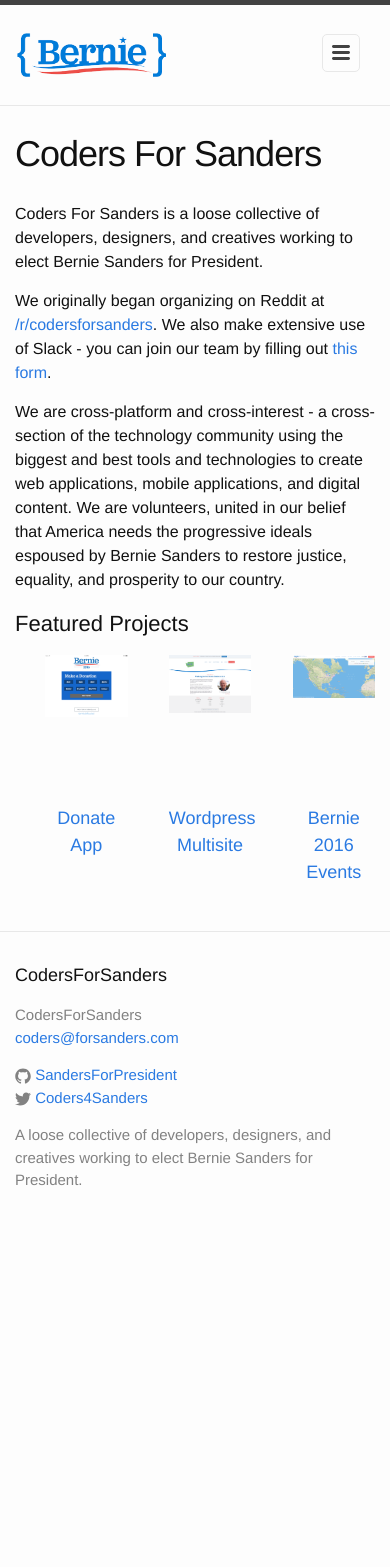
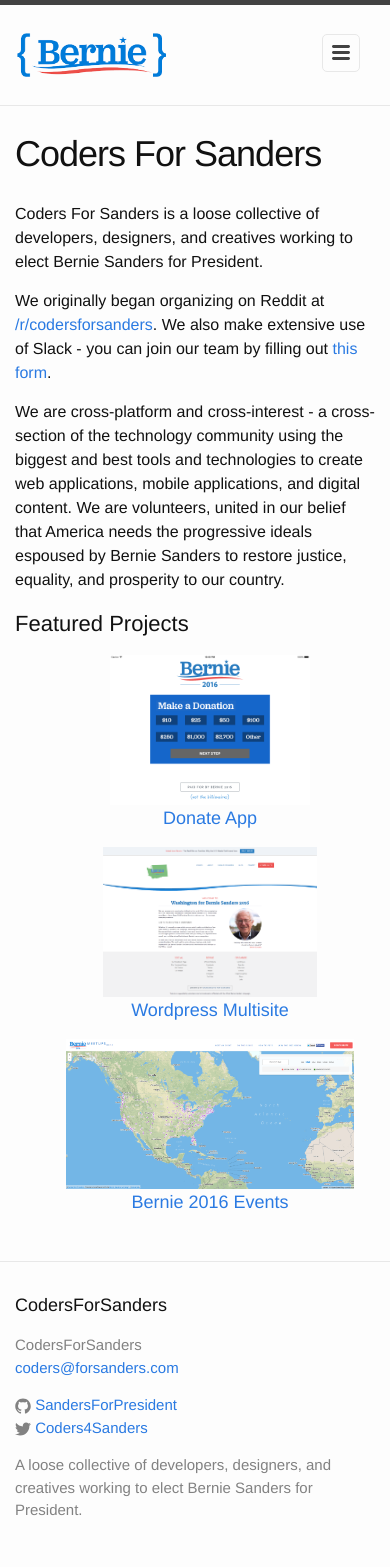
Before and after one commit to SandersForPresident/sandersforpresident.github.io, a Jekyll site: the page built from index.md, in a window 390 px wide. Built offline with Jekyll 4.4.1, drawn with Linux system fonts in a browser that asks for light colours; before the commit the page ends 1237 px from its top, so only the background shows below that.

Commit message:
Add gems + mobile layout for projects

```diff
--- /dev/null
+++ b/Gemfile
@@ -0,0 +1,4 @@
+source 'https://rubygems.org'
+
+gem 'jekyll'
+gem 'jekyll-sitemap'
--- a/_sass/_site.scss
+++ b/_sass/_site.scss
@@ -20,7 +20,13 @@
     height: 150px;
 
     img {
-      width: 100%;
+      max-height: 150px;
+      max-width: 100%;
     }
   }
+
+  @include media-query($on-palm) {
+    width: 100%;
+    margin-right: 0px;
+  }
 }
```
Also changed, not shown: Gemfile.lock (added).
